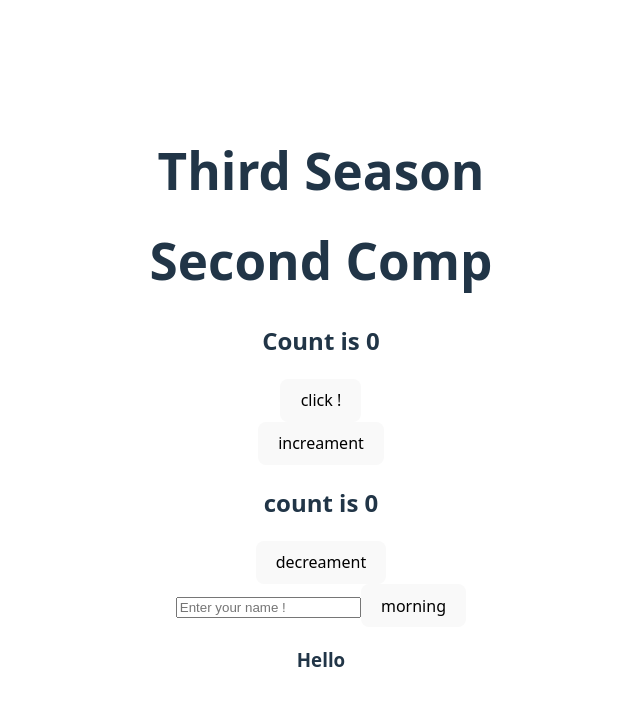
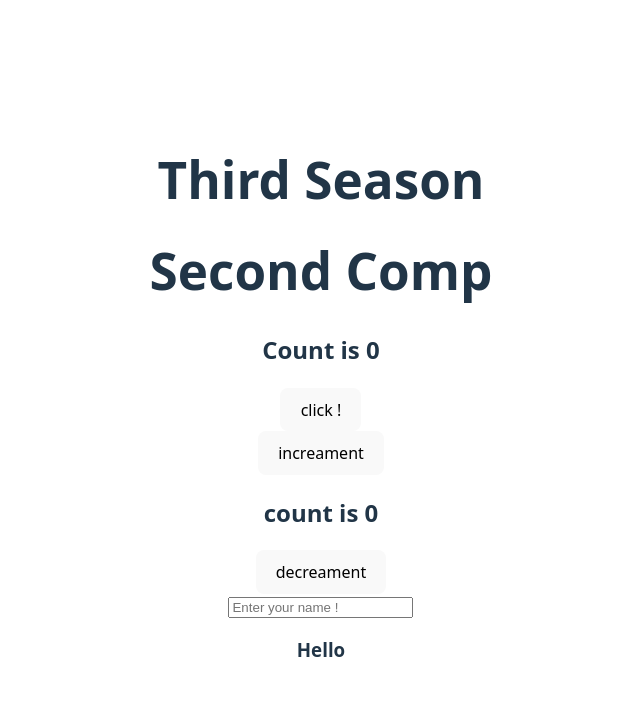
Before and after one commit to DEBAYUDHCHAKRABORTY/advanced-react, a React (Vite) app in the folder react/advanced/: page / in a window 1280 px wide. Shown: the top 706 px of the page, without its empty margins (319-959 px from the left). Built offline with nearby package versions, Linux system fonts and the light colour scheme.

Commit message:
without btn

```diff
--- a/react/advanced/src/greeting.jsx
+++ b/react/advanced/src/greeting.jsx
@@ -17,8 +17,7 @@ function Greet(){
 
     return(
         <div>
-            <input type="text" placeholder="Enter your name !" onInput={handleGreet}/>
-            <button onClick={morning}>morning</button>
+            <input type="text" placeholder="Enter your name !" onInput={handleGreet} onClick={morning}/>
             <h3>{greet} {name}</h3>
         </div>
     )
```
